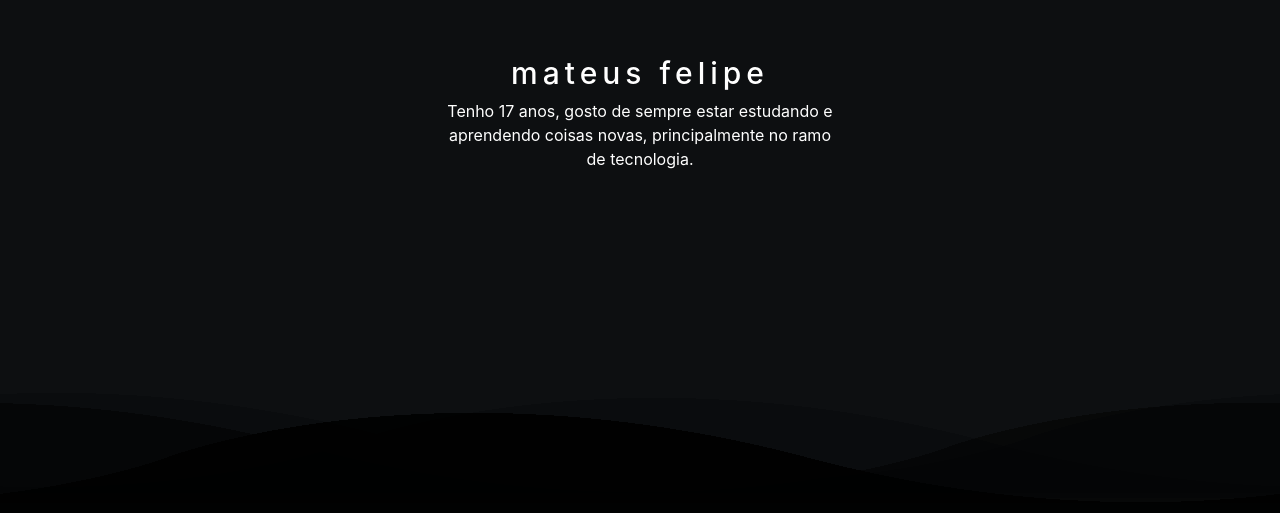
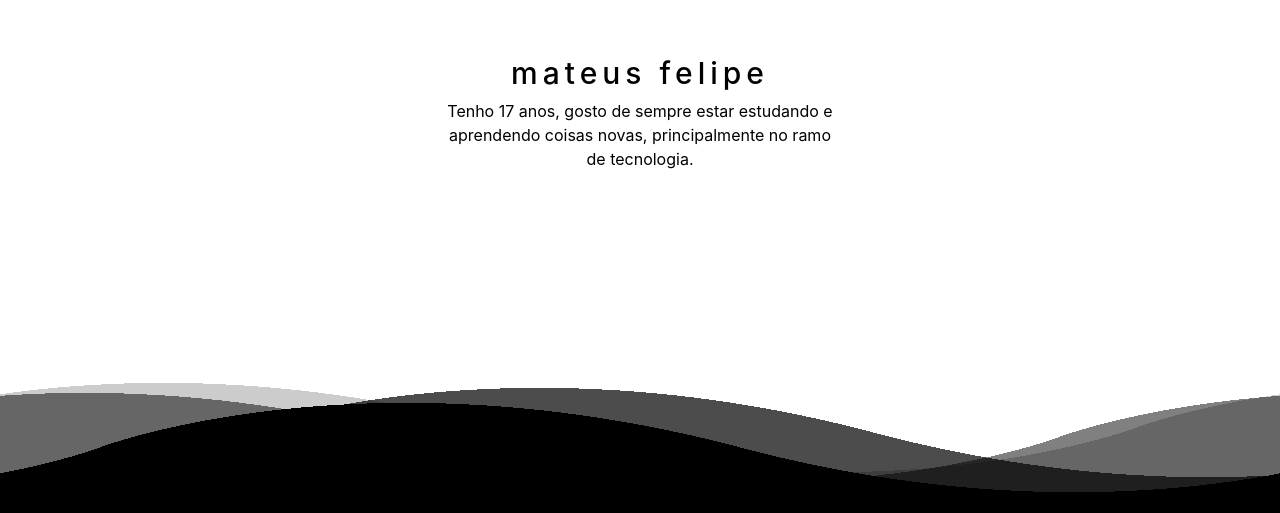
Before and after one commit to mateusfg7/portifolio, a React (Create React App) app: page / in a window 1280 px wide. Shown: the part 287-800 px from the top of the page. Built offline with nearby package versions, Linux system fonts and the light colour scheme.

Commit message:
style update

```diff
--- a/src/App.css
+++ b/src/App.css
@@ -4,9 +4,10 @@
 }
 
 body {
-  background-color: #0d0f11;
+  /* background-color: #0d0f11; */
+  background-color: white;
 
-  color: white;
+  color: black;
 }
 
 main#Main {
--- a/src/styles/navbar-menu.css
+++ b/src/styles/navbar-menu.css
@@ -3,6 +3,8 @@ nav.menu {
   flex-wrap: wrap;
   justify-content: space-between;
   align-items: center;
+
+  margin-top: 50px;
 }
 
 nav.menu ul li {
--- a/src/styles/wave-effect.css
+++ b/src/styles/wave-effect.css
@@ -26,21 +26,22 @@ section div.wave {
   bottom: 0;
   left: 0;
   width: 100%;
-  height: 100px;
+  height: 110px;
   /* background: url("../img/wave.png"); */
+  background-repeat: no-repeat;
   background-size: 1000px 100px;
 }
 
 section div.wave.wave1 {
-  animation: animate 30s linear infinite;
+  animation: animate 50s linear infinite;
   animation-delay: 0s;
   z-index: 1000;
   background: url("../img/black-wave.svg");
-  opacity: 0.9;
+  opacity: 1;
   bottom: 0;
 }
 section div.wave.wave2 {
-  animation: animate2 30s linear infinite;
+  animation: animate2 45s linear infinite;
   animation-delay: -5s;
   z-index: 999;
   background: url("../img/black-wave.svg");
@@ -48,15 +49,15 @@ section div.wave.wave2 {
   bottom: 10px;
 }
 section div.wave.wave3 {
-  animation: animate 20s linear infinite;
+  animation: animate 30s linear infinite;
   animation-delay: -2s;
   z-index: 998;
   background: url("../img/black-wave.svg");
-  opacity: 0.2;
+  opacity: 0.7;
   bottom: 15px;
 }
 section div.wave.wave4 {
-  animation: animate2 20s linear infinite;
+  animation: animate2 35s linear infinite;
   animation-delay: 0s;
   z-index: 997;
   background: url("../img/black-wave.svg");
```
